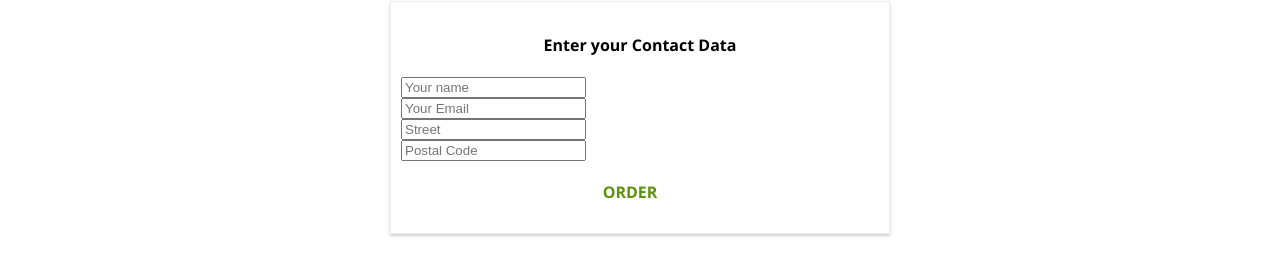
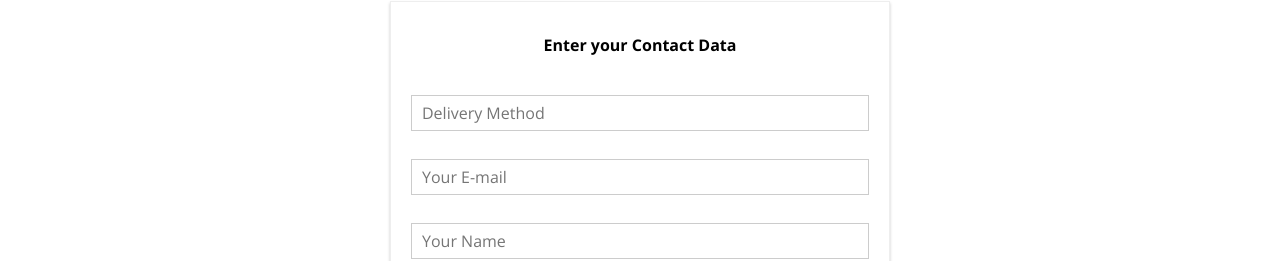
Before and after one commit to thiagoleet/react-burger-shop, a React app: page /checkout in a window 1280 px wide. Both pictures are taken after a click on the button "CONTINUE". Shown: the part 539-800 px from the top of the page. Built offline with nearby package versions, Linux system fonts and the light colour scheme.

Commit message:
Created Input component base

```diff
--- /dev/null
+++ b/src/components/UI/Input/Input.css
@@ -0,0 +1,27 @@
+.Input {
+  width: 100%;
+  padding: 10px;
+  box-sizing: border-box;
+}
+
+.Label {
+  font-weight: bold;
+  display: block;
+  margin-bottom: 8px;
+}
+
+.InputElement {
+  background-color: white;
+  border: 1px solid #cccccc;
+  box-sizing: border-box;
+  display: block;
+  font: inherit;
+  outline: none;
+  padding: 6px 10px;
+  width: 100%;
+}
+
+.InputElement:focus {
+  outline: none;
+  background-color: #cccccc;
+}
--- /dev/null
+++ b/src/components/UI/Input/Input.js
@@ -0,0 +1,44 @@
+import React from 'react'
+import classes from './Input.css'
+
+const Input = (props) => {
+  let inputElement = null
+  switch (props.inputtype) {
+    case 'input':
+      inputElement = (
+        <input
+          className={classes.InputElement}
+          {...props.elementConfig}
+          value={props.value}
+        />
+      )
+      break
+    case 'textarea':
+      inputElement = (
+        <textarea
+          className={classes.InputElement}
+          {...props.elementConfig}
+          value={props.value}
+        ></textarea>
+      )
+      break
+    default:
+      inputElement = (
+        <input
+          className={classes.InputElement}
+          {...props.elementConfig}
+          value={props.value}
+        />
+      )
+      break
+  }
+
+  return (
+    <div className={classes.Input}>
+      <label className={classes.Label}>{props.label}</label>
+      {inputElement}
+    </div>
+  )
+}
+
+export default Input
--- a/src/containers/Checkout/ContactData/ContactData.js
+++ b/src/containers/Checkout/ContactData/ContactData.js
@@ -1,8 +1,30 @@
 import React, { Component } from 'react'
 import Button from '../../../components/UI/Button/Button'
 import Spinner from '../../../components/UI/Spinner/Spinner'
+import Input from '../../../components/UI/Input/Input'
 import classes from './ContactData.css'
 import service from '../../../services'
+import { elementType } from 'prop-types'
+
+class FormElement {
+  constructor(
+    name = '',
+    value = '',
+    type = 'text',
+    elementType = 'input',
+    placeholder = '',
+    options = null
+  ) {
+    this.elementType = elementType
+    this.value = value
+    this.elementConfig = {
+      type,
+      placeholder,
+      name,
+      options,
+    }
+  }
+}
 
 class ContactData extends Component {
   constructor(props) {
@@ -15,6 +37,29 @@ class ContactData extends Component {
         postalCode: '',
       },
       loading: false,
+      orderForm: {
+        deliveryMethod: new FormElement(
+          'deliveryMethod',
+          '',
+          '',
+          'select',
+          'Delivery Method',
+          [
+            { value: 'fastest', displayValue: 'Fastest' },
+            { value: 'cheapest', displayValue: 'Cheapest' },
+          ]
+        ),
+        email: new FormElement('email', '', 'email', 'input', 'Your E-mail'),
+        name: new FormElement('name', '', 'text', 'input', 'Your Name'),
+        street: new FormElement('street', '', 'text', 'input', 'Street'),
+        zipCode: new FormElement(
+          'postal',
+          '',
+          'number',
+          'input',
+          'Postal Code'
+        ),
+      },
     }
   }
 
@@ -24,16 +69,6 @@ class ContactData extends Component {
     const order = {
       ingredients: this.props.ingredients,
       price: this.props.totalPrice,
-      customer: {
-        name: 'Max',
-        address: {
-          street: 'Test Street 1',
-          zipCode: '41351',
-          country: 'Germany',
-        },
-        email: 'teste@test.com',
-      },
-      deliveryMethod: 'fastest',
     }
 
     service
@@ -51,32 +86,25 @@ class ContactData extends Component {
   }
 
   render() {
+    const formElements = []
+    for (let key in this.state.orderForm) {
+      formElements.push({
+        id: key,
+        config: this.state.orderForm[key],
+      })
+    }
+
     let form = (
       <form>
-        <input
-          className={classes.Input}
-          type="text"
-          name="name"
-          placeholder="Your name"
-        />
-        <input
-          className={classes.Input}
-          type="email"
-          name="email"
-          placeholder="Your Email"
-        />
-        <input
-          className={classes.Input}
-          type="text"
-          name="street"
-          placeholder="Street"
-        />
-        <input
-          className={classes.Input}
-          type="text"
-          name="postal"
-          placeholder="Postal Code"
-        />
+        {formElements.map((formElement) => (
+          <Input
+            key={formElement.id}
+            elementType={formElement.config.elementType}
+            elementConfig={formElement.config.elementConfig}
+            value={formElement.config.value}
+          />
+        ))}
+
         <Button btnType="Success" clicked={this.orderHandler}>
           ORDER
         </Button>
```
